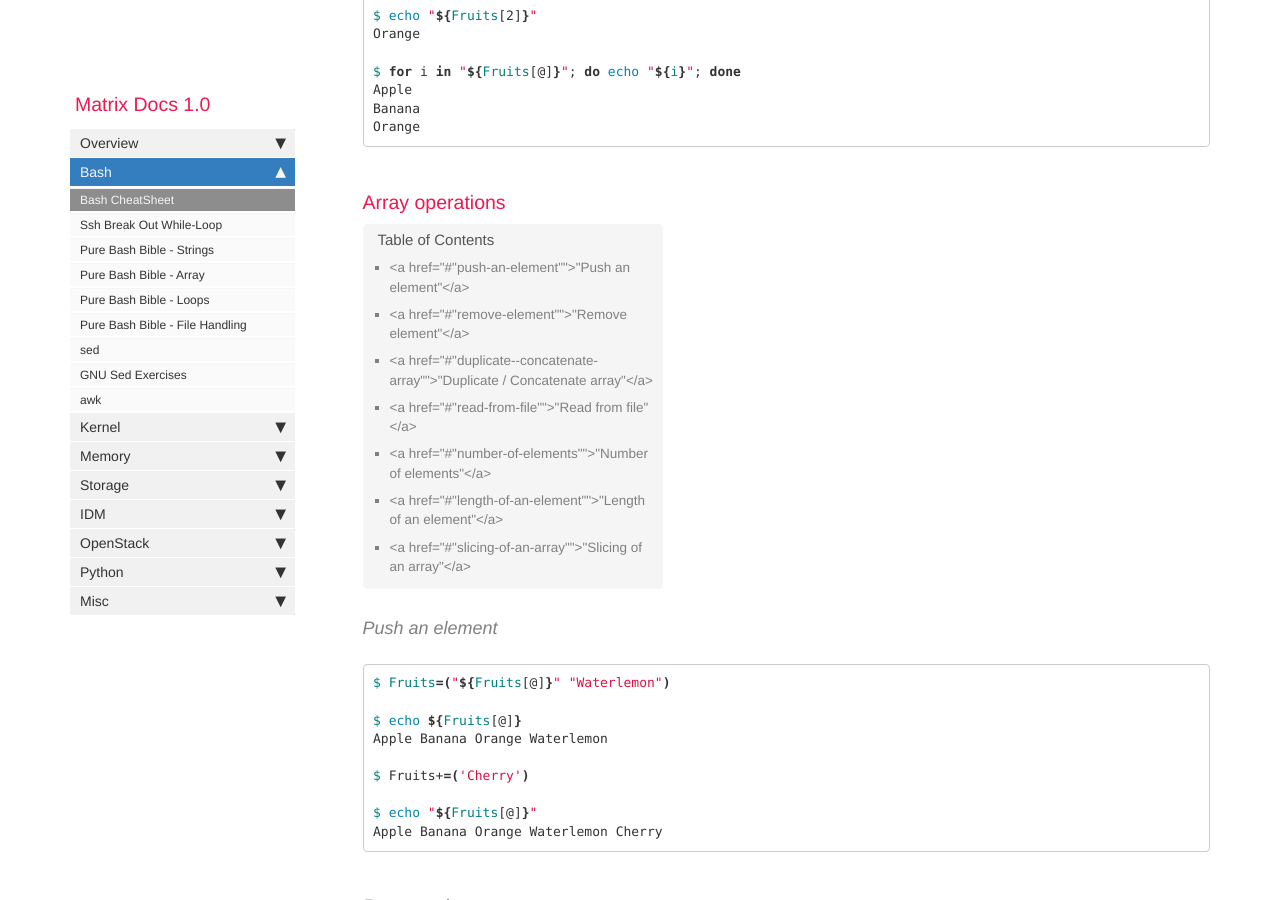
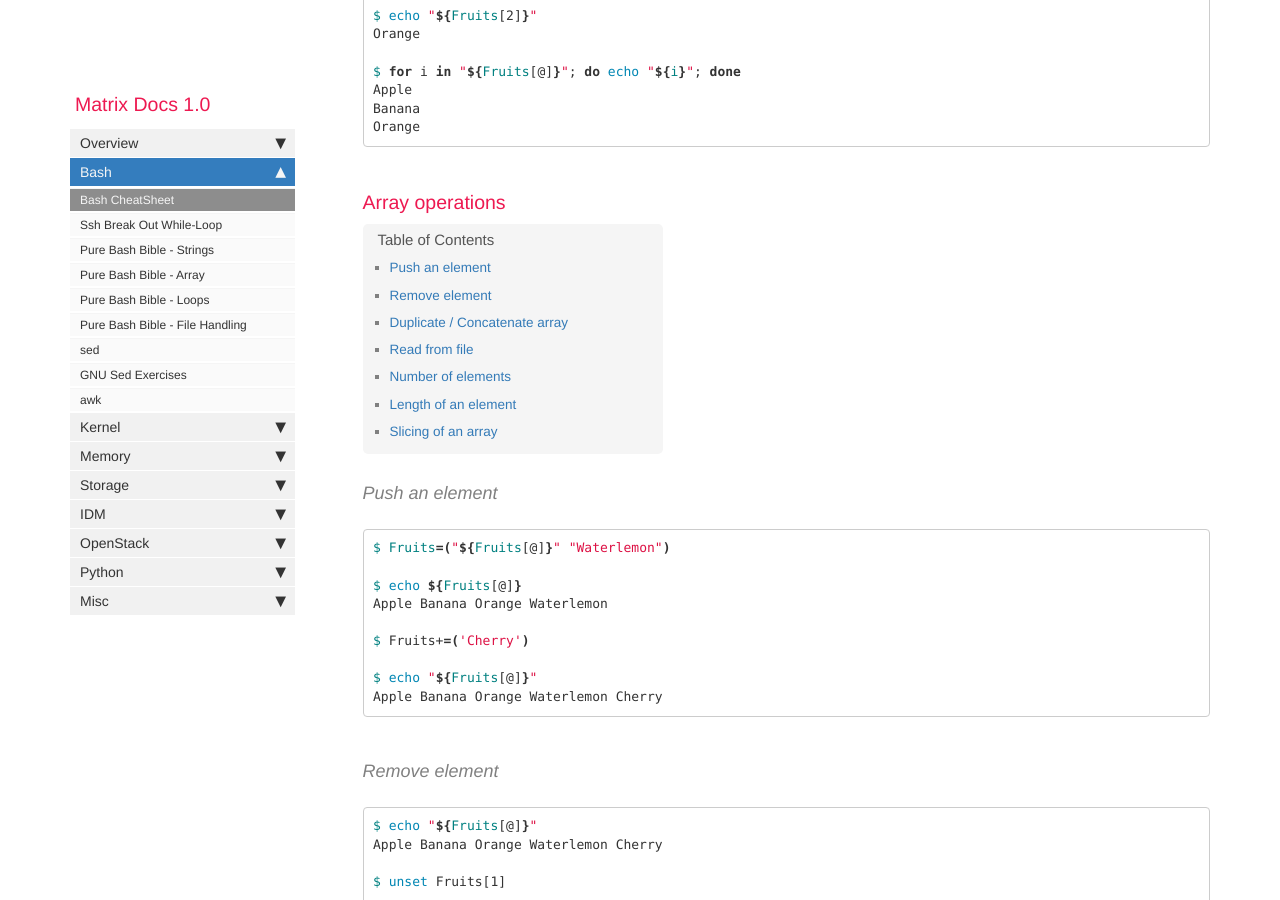
Before and after one commit to matrixzj/documentations, a Jekyll site: the page built from pages/bash/bash_cheatsheet.md, in a window 1280 px wide and 900 px high, scrolled down 18316 px. Built offline with Jekyll 4.4.1, drawn with Linux system fonts in a browser that asks for light colours; comment, search, counter and statistics services are not loaded; some of the changed text lies outside the part shown.

Commit message:
There are 2 files have been modified at 2022-03-13 11:30:38 . 	-rw-rw-r--. 1 jzou jzou 20210 Mar 13 11:30 bash/bash_cheatsheet.md 	-rwxr-xr-x. 1 jzou jzou 392 Mar 13 11:30 ../scripts/generate_html_toc.sh No files have been added. No files have been deleted. No file type has been changed.

```diff
--- a/pages/bash/bash_cheatsheet.md
+++ b/pages/bash/bash_cheatsheet.md
@@ -805,13 +805,13 @@ Orange
 
 <div id="toc" style="">
    <ul>
-      <li><a href="#"push-an-element"">"Push an element"</a><a class="anchorjs-link " aria-label="Anchor" data-anchorjs-icon="" style="font: 1em / 1 anchorjs-icons; padding-left: 0.375em;"></a></li>
-      <li><a href="#"remove-element"">"Remove element"</a><a class="anchorjs-link " aria-label="Anchor" data-anchorjs-icon="" style="font: 1em / 1 anchorjs-icons; padding-left: 0.375em;"></a></li>
-      <li><a href="#"duplicate--concatenate-array"">"Duplicate / Concatenate array"</a><a class="anchorjs-link " aria-label="Anchor" data-anchorjs-icon="" style="font: 1em / 1 anchorjs-icons; padding-left: 0.375em;"></a></li>
-      <li><a href="#"read-from-file"">"Read from file"</a><a class="anchorjs-link " aria-label="Anchor" data-anchorjs-icon="" style="font: 1em / 1 anchorjs-icons; padding-left: 0.375em;"></a></li>
-      <li><a href="#"number-of-elements"">"Number of elements"</a><a class="anchorjs-link " aria-label="Anchor" data-anchorjs-icon="" style="font: 1em / 1 anchorjs-icons; padding-left: 0.375em;"></a></li>
-      <li><a href="#"length-of-an-element"">"Length of an element"</a><a class="anchorjs-link " aria-label="Anchor" data-anchorjs-icon="" style="font: 1em / 1 anchorjs-icons; padding-left: 0.375em;"></a></li>
-      <li><a href="#"slicing-of-an-array"">"Slicing of an array"</a><a class="anchorjs-link " aria-label="Anchor" data-anchorjs-icon="" style="font: 1em / 1 anchorjs-icons; padding-left: 0.375em;"></a></li>
+      <li><a href="#push-an-element">Push an element</a><a class="anchorjs-link " aria-label="Anchor" data-anchorjs-icon="" style="font: 1em / 1 anchorjs-icons; padding-left: 0.375em;"></a></li>
+      <li><a href="#remove-element">Remove element</a><a class="anchorjs-link " aria-label="Anchor" data-anchorjs-icon="" style="font: 1em / 1 anchorjs-icons; padding-left: 0.375em;"></a></li>
+      <li><a href="#duplicate--concatenate-array">Duplicate / Concatenate array</a><a class="anchorjs-link " aria-label="Anchor" data-anchorjs-icon="" style="font: 1em / 1 anchorjs-icons; padding-left: 0.375em;"></a></li>
+      <li><a href="#read-from-file">Read from file</a><a class="anchorjs-link " aria-label="Anchor" data-anchorjs-icon="" style="font: 1em / 1 anchorjs-icons; padding-left: 0.375em;"></a></li>
+      <li><a href="#number-of-elements">Number of elements</a><a class="anchorjs-link " aria-label="Anchor" data-anchorjs-icon="" style="font: 1em / 1 anchorjs-icons; padding-left: 0.375em;"></a></li>
+      <li><a href="#length-of-an-element">Length of an element</a><a class="anchorjs-link " aria-label="Anchor" data-anchorjs-icon="" style="font: 1em / 1 anchorjs-icons; padding-left: 0.375em;"></a></li>
+      <li><a href="#slicing-of-an-array">Slicing of an array</a><a class="anchorjs-link " aria-label="Anchor" data-anchorjs-icon="" style="font: 1em / 1 anchorjs-icons; padding-left: 0.375em;"></a></li>
    </ul>
 </div>
 
@@ -920,9 +920,9 @@ $ sounds[wolf]="howl"
 
 <div id="toc" style="">
    <ul>
-      <li><a href="#"number-of-elements"">"Number of elements"</a><a class="anchorjs-link " aria-label="Anchor" data-anchorjs-icon="" style="font: 1em / 1 anchorjs-icons; padding-left: 0.375em;"></a></li>
-      <li><a href="#"add--remove-element"">"Add / Remove element"</a><a class="anchorjs-link " aria-label="Anchor" data-anchorjs-icon="" style="font: 1em / 1 anchorjs-icons; padding-left: 0.375em;"></a></li>
-      <li><a href="#"iteration"">"Iteration"</a><a class="anchorjs-link " aria-label="Anchor" data-anchorjs-icon="" style="font: 1em / 1 anchorjs-icons; padding-left: 0.375em;"></a></li>
+      <li><a href="#number-of-elements">Number of elements</a><a class="anchorjs-link " aria-label="Anchor" data-anchorjs-icon="" style="font: 1em / 1 anchorjs-icons; padding-left: 0.375em;"></a></li>
+      <li><a href="#add--remove-element">Add / Remove element</a><a class="anchorjs-link " aria-label="Anchor" data-anchorjs-icon="" style="font: 1em / 1 anchorjs-icons; padding-left: 0.375em;"></a></li>
+      <li><a href="#iteration">Iteration</a><a class="anchorjs-link " aria-label="Anchor" data-anchorjs-icon="" style="font: 1em / 1 anchorjs-icons; padding-left: 0.375em;"></a></li>
    </ul>
 </div>
 
```
Also changed, not shown: 1 other file.
